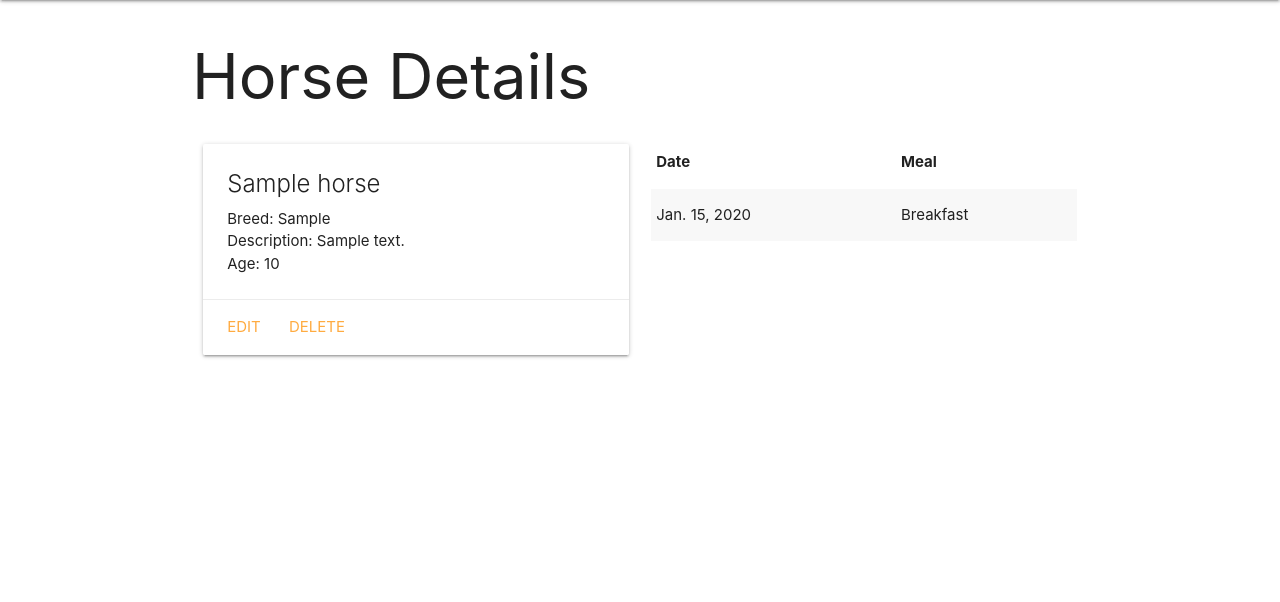
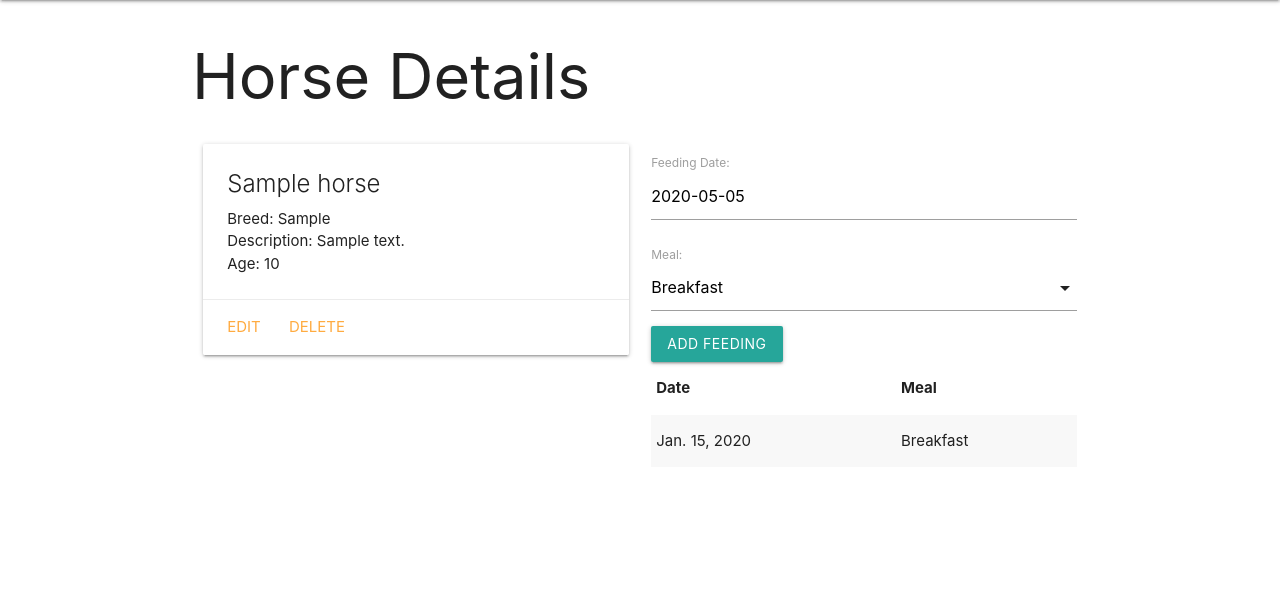
Before and after one commit to lemonmade1/Horse_Collector, a Django app: page /horses/1/ in a window 1280 px wide. Shown: the part 64-666 px from the top of the page. Run offline with Django 3.2, Linux system fonts and the light colour scheme; tables that the repository leaves empty hold one stand-in row (values such as "Sample post").

Commit message:
updated FEEDING detail

```diff
--- a/main_app/templates/base.html
+++ b/main_app/templates/base.html
@@ -12,6 +12,9 @@
   <!-- CSS -->
   <link rel="stylesheet" href="https://cdnjs.cloudflare.com/ajax/libs/materialize/1.0.0/css/materialize.min.css">
   <link rel="stylesheet" type="text/css" href="{% static 'css/style.css' %}">
+
+  <!-- JAVASCRIPT -->
+  <script src="https://cdnjs.cloudflare.com/ajax/libs/materialize/1.0.0/js/materialize.min.js"></script>
 </head>
 
 <body>
@@ -42,5 +45,4 @@
   </footer>
 
 </body>
-
 </html>
--- a/main_app/templates/main_app/horse_detail.html
+++ b/main_app/templates/main_app/horse_detail.html
@@ -23,6 +23,13 @@
     </div>
   </div>
   <div class="col s6">
+
+    <form action="{% url 'add_feeding' horse.id %}" method="post">
+      {% csrf_token %}
+      {{ feeding_form.as_p }}
+      <input type="submit" class="btn" value="Add Feeding">
+    </form>
+
     <table class="striped">
       <thead>
         <tr>
@@ -41,4 +48,19 @@
     </table>
   </div>
 </div>
+
+<script>
+  const dateEl = document.getElementById('id_date');
+  M.Datepicker.init(dateEl, {
+    format: 'yyyy-mm-dd',
+    defaultDate: new Date(),
+    setDefaultDate: true,
+    autoClose: true
+  });
+
+  // add additional JS to initialize select below
+  const selectEl = document.getElementById('id_meal');
+  M.FormSelect.init(selectEl);
+</script>
+
 {% endblock %}
--- a/main_app/templates/main_app/horse_form.html
+++ b/main_app/templates/main_app/horse_form.html
@@ -8,7 +8,7 @@
 <h1>Add Horse</h1>
 {% endif %}
 
-<form action="" method="post">
+<form action="" method="POST">
   {% csrf_token %}
   <table>
     {{ form.as_table }}
--- a/main_app/urls.py
+++ b/main_app/urls.py
@@ -5,8 +5,10 @@ urlpatterns = [
   path('', views.home, name='home'),
   path('about/', views.about, name='about'),
   path('horses/', views.horses_index, name='horses_index'),
-  path('horses/<int:horse_id>/', views.horses_detail, name='detail'),
+  path('horses/<int:pk>/', views.horse_detail, name='horses_detail'),
   path('horses/create/', views.HorseCreate.as_view(), name='horses_create'),
   path('horses/<int:pk>/update/', views.HorseUpdate.as_view(), name='horses_update'),
   path('horses/<int:pk>/delete/', views.HorseDelete.as_view(), name='horses_delete'),
+  path('horses/<int:pk>/add_feeding/', views.add_feeding, name='add_feeding'),
+
 ]
--- a/main_app/views.py
+++ b/main_app/views.py
@@ -1,7 +1,8 @@
-from django.shortcuts import render
+from django.shortcuts import render, redirect
 from django.views.generic import ListView, DetailView
 from django.views.generic.edit import CreateView, UpdateView, DeleteView
 from .models import Horse
+from .forms import FeedingForm
 
 
 # Create your views here.
@@ -17,11 +18,21 @@ def horses_index(request):
     'horses': horses,
   })
 
-def horses_detail(request, horse_id):
-  horse = Horse.objects.get(id=horse_id)
-  return render(request, 'horses/horses_detail.html', {
-    'horse': horse
+def horse_detail(request, pk):
+  horse = Horse.objects.get(id=pk)
+  feeding_form = FeedingForm()
+  return render(request, 'main_app/horse_detail.html', {
+    'horse': horse,
+    'feeding_form': feeding_form
   })
+
+def add_feeding(request, pk):
+  form = FeedingForm(request.POST)
+  if form.is_valid():
+    new_feeding = form.save(commit=False)
+    new_feeding.horse_id = pk
+    new_feeding.save()
+  return redirect('horses_detail', pk=pk)
 
 class HorseList(ListView):
   model = Horse
```
